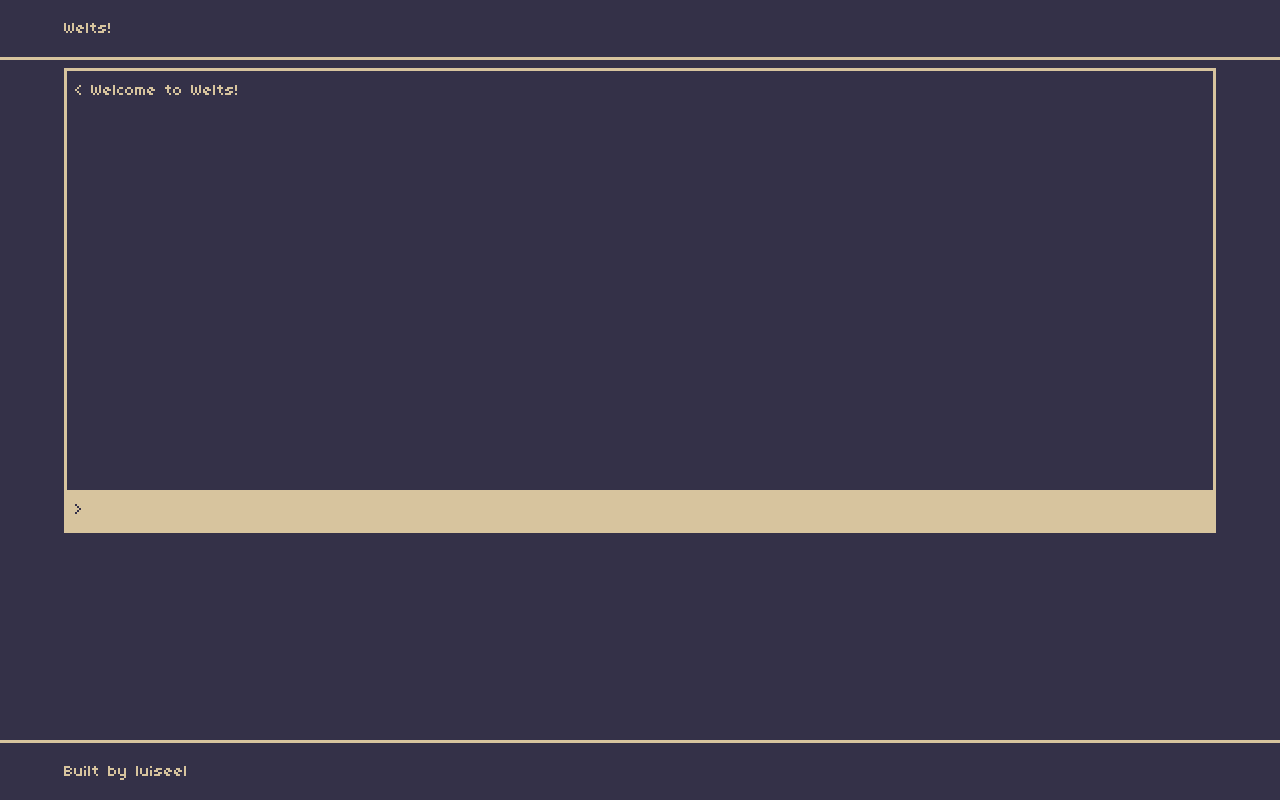
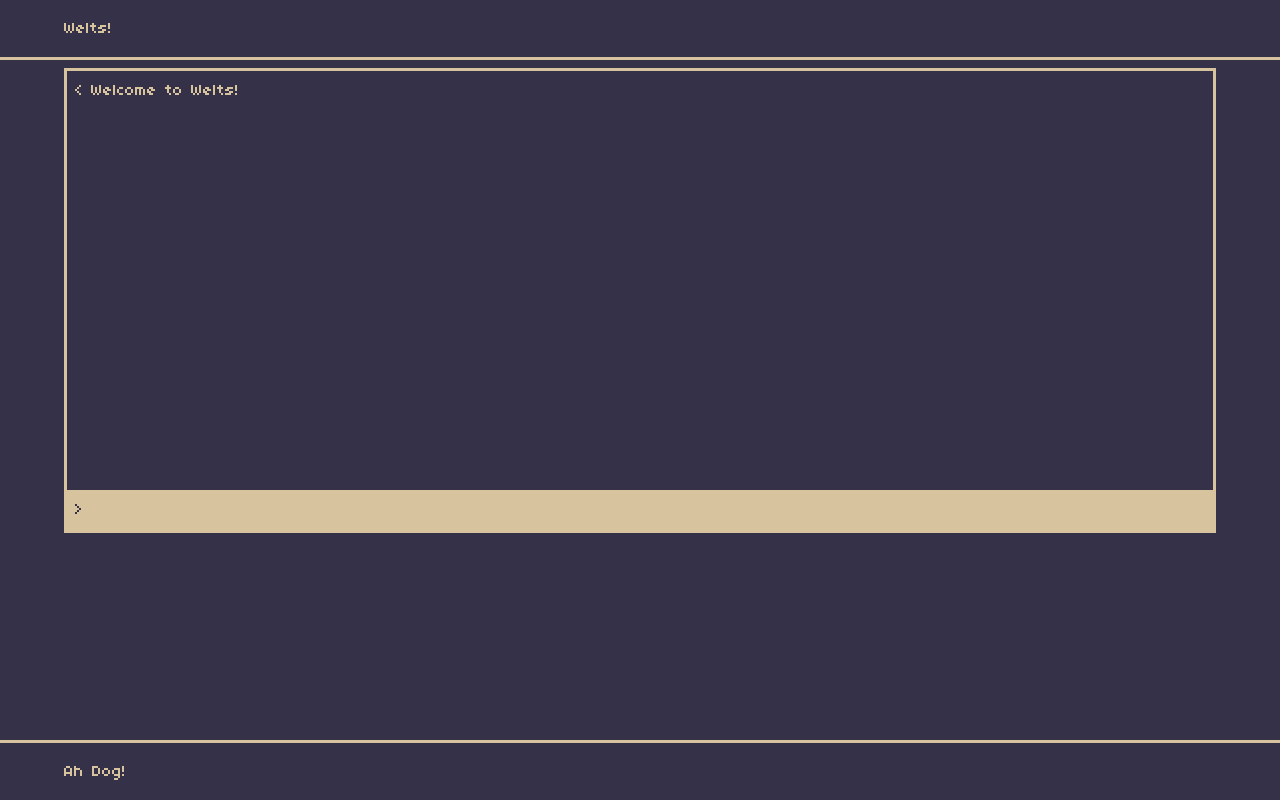
Before and after one commit to luiseel/escape, a Next.js app: page / in a window 1280 px wide. Built offline with nearby package versions, Linux system fonts and the light colour scheme.

Commit message:
Add final UI adjustments

```diff
--- a/layouts/DefaultLayout/index.tsx
+++ b/layouts/DefaultLayout/index.tsx
@@ -25,14 +25,13 @@ function Footer() {
       <Column>
         <Block>
           <span>
-            Built by
             <a
               href="http://twitter.com/luiseel_"
               target="_blank"
               rel="noopener noreferrer"
             >
               {" "}
-              luiseel
+              Ah Dog!
             </a>
           </span>
         </Block>
--- a/styles/globals.css
+++ b/styles/globals.css
@@ -4,8 +4,6 @@
 
 html {
   @apply bg-background text-foreground;
-
-  /* Changing default font size, let everything else scale accordinly */
 }
 
 
```
